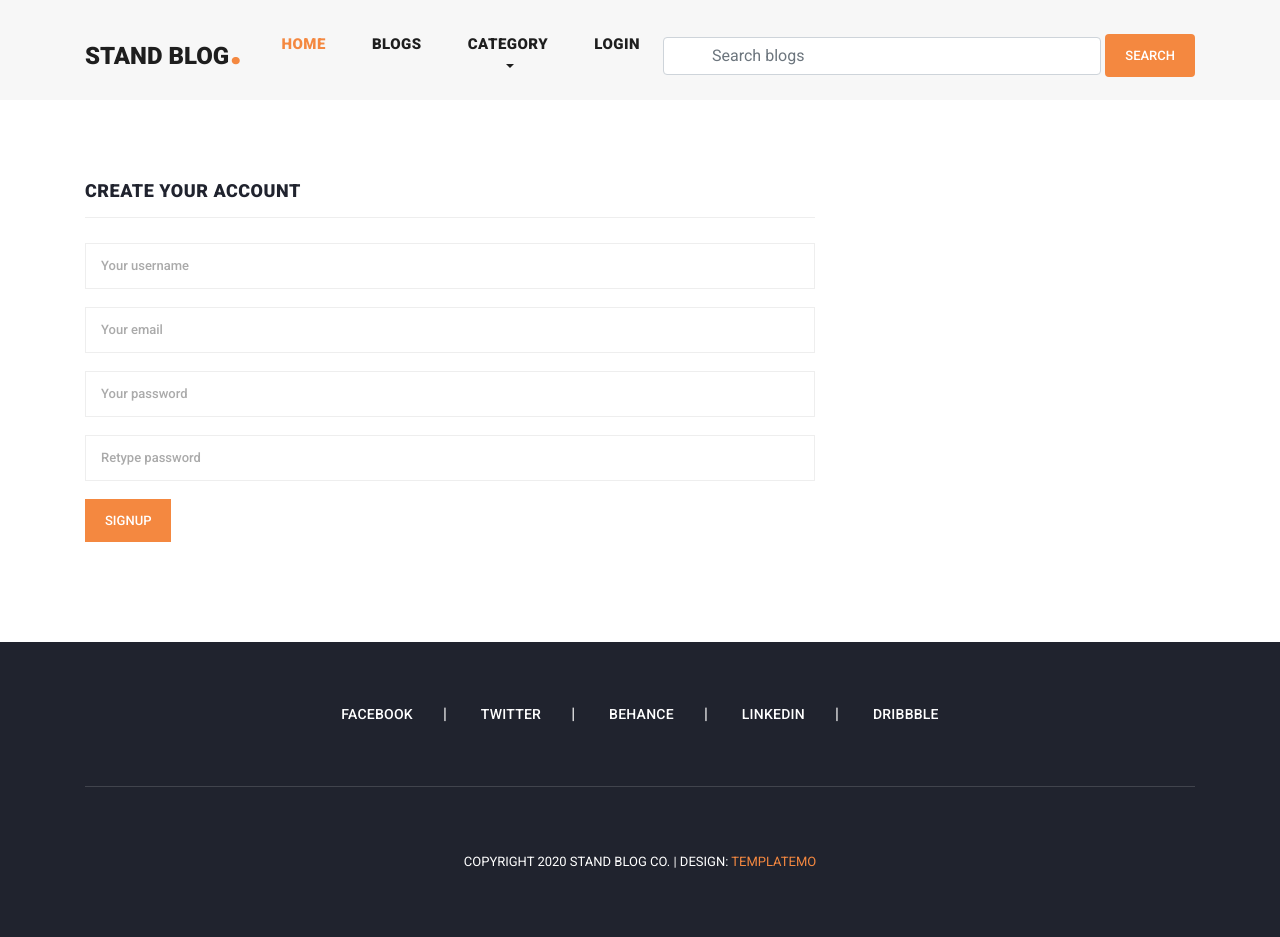
After one commit to sammanomar/blogg, a Django app: page /register_user/ in a window 1280 px wide. The commit adds this page. Run offline with Django 3.2, Linux system fonts and the light colour scheme; data that the repository does not hold is empty; some libraries are stand-ins or nearby versions.

Commit message:
design user login and sign up registration pages

```diff
--- a/blog/urls.py
+++ b/blog/urls.py
@@ -13,4 +13,5 @@ urlpatterns = [
     path('like_blog/<int:pk>/', like_blog, name='like_blog'),
     path('search_blogs/', search_blogs, name='search_blogs'),
 
+
 ]
--- a/templates/header.html
+++ b/templates/header.html
@@ -30,10 +30,24 @@
                                 href="{% url 'category_blogs' category.slug %}">{{category.title}}</a>
                             {% endfor %}
                         </div>
-
+                    </li>
+                    {% if request.user.is_authenticated %}
+                    <li class="nav-item dropdown">
+                        <a class="nav-link dropdown-toggle" href="#" id="navbarDropdown" role="button"
+                            data-toggle="dropdown" aria-haspopup="true" aria-expanded="false">
+                            Profile
+                        </a>
+                        <div class="dropdown-menu" aria-labelledby="navbarDropdown">
+                            <a class="dropdown-item" href="#">My Profile</a>
+                            <a class="dropdown-item" href="#">Notification</a>
+                            <a class="dropdown-item" href="#">Logout</a>
+                        </div>
+                    </li>
+                    {% else %}
                     <li class="nav-item">
-                        <a class="nav-link" href="contact.html">Login</a>
+                        <a class="nav-link" href="{% url 'login' %}">Login</a>
                     </li>
+                    {% endif %}
                 </ul>
                 <form class="form-inline d-flex flex-nowrap my-2 ml-auto search-form" action="{% url 'search_blogs' %}"
                     method="GET"></form>
--- /dev/null
+++ b/templates/registration.html
@@ -0,0 +1,67 @@
+{% extends 'base.html' %}
+{% load static %}
+{% block title %} Registration {% endblock title %}
+
+{% block content %}
+
+<section class="contact-us">
+    <div class="container">
+      <div class="row">
+
+        <div class="col-lg-12">
+          <div class="down-contact">
+            <div class="row">
+              <div class="col-lg-8">
+                <div class="sidebar-item contact-form">
+                  <div class="sidebar-heading">
+                    <h2>Create your account</h2>
+                  </div>
+                  <div class="content">
+                    <form id="contact" action="" method="POST" novalidate>
+                      {% csrf_token %}
+                      <div class="row">
+                        <div class="col-md-12 col-sm-12">
+                          <fieldset>
+                            <input name="username" {% if form.is_bound %} value="{{form.username.value}}" {% endif %} type="text" id="username_id" placeholder="Your username" >
+                            <p class="py-1 text-danger errors">{{form.username.errors}}</p>
+                          </fieldset>
+                        </div>
+                        <div class="col-md-12 col-sm-12">
+                            <fieldset>
+                              <input name="email" {% if form.is_bound %} value="{{form.email.value}}" {% endif %} type="email" id="email_id" placeholder="Your email" >
+                            <p class="py-1 text-danger errors">{{form.email.errors}}</p>
+                            </fieldset>
+                          </div>
+                          <div class="col-md-12 col-sm-12">
+                            <fieldset>
+                              <input name="password" type="password" id="password_id" placeholder="Your password" >
+                              <p class="py-1 text-danger errors">{{form.password.errors}}</p>
+                            </fieldset>
+                          </div>
+                        <div class="col-md-12 col-sm-12">
+                          <fieldset>
+                            <input name="confirm_password" type="password" id="confirm_password_id" placeholder="Retype password" >
+                            <p class="py-1 text-danger errors">{{form.confirm_password.errors}}</p>
+                          </fieldset>
+                        </div>
+                        <div class="col-lg-12">
+                          <fieldset>
+                            <button type="submit" id="form-submit" class="main-button mr-2">Signup</button>
+                          </fieldset>
+                        </div>
+                      </div>
+                    </form>
+                  </div>
+                </div>
+              </div>
+            </div>
+          </div>
+        </div>
+
+
+      </div>
+    </div>
+  </section>
+
+
+{% endblock content %}
--- a/user_profile/urls.py
+++ b/user_profile/urls.py
@@ -1,6 +1,12 @@
 from django.urls import path
 
+from user_profile.views import login_user
+
+from .views import *
+
 urlpatterns = [
+    path('blog_login/', login_user, name='login'),
+    path('register_user/', register_user, name='register_user'),
 ]
 
 # first row changed 'login/' into 'blog_login/'
--- a/user_profile/views.py
+++ b/user_profile/views.py
@@ -1,3 +1,11 @@
 from django.shortcuts import render
 
 # Create your views here.
+
+
+def login_user(request):
+    return render(request, 'login.html')
+
+
+def register_user(request):
+    return render(request, 'registration.html')
```
Also changed, not shown: templates/login.html (added, +61 -0 lines), templates/sidebar.html (+0 -8 lines).
